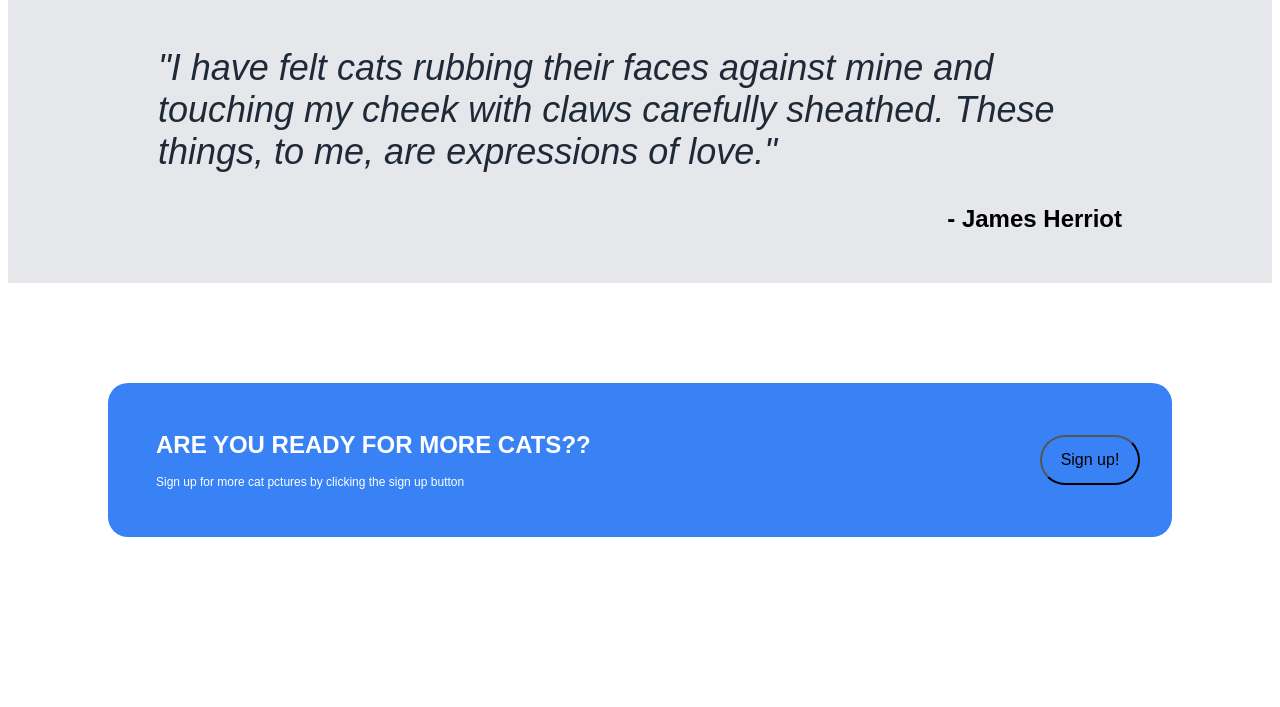
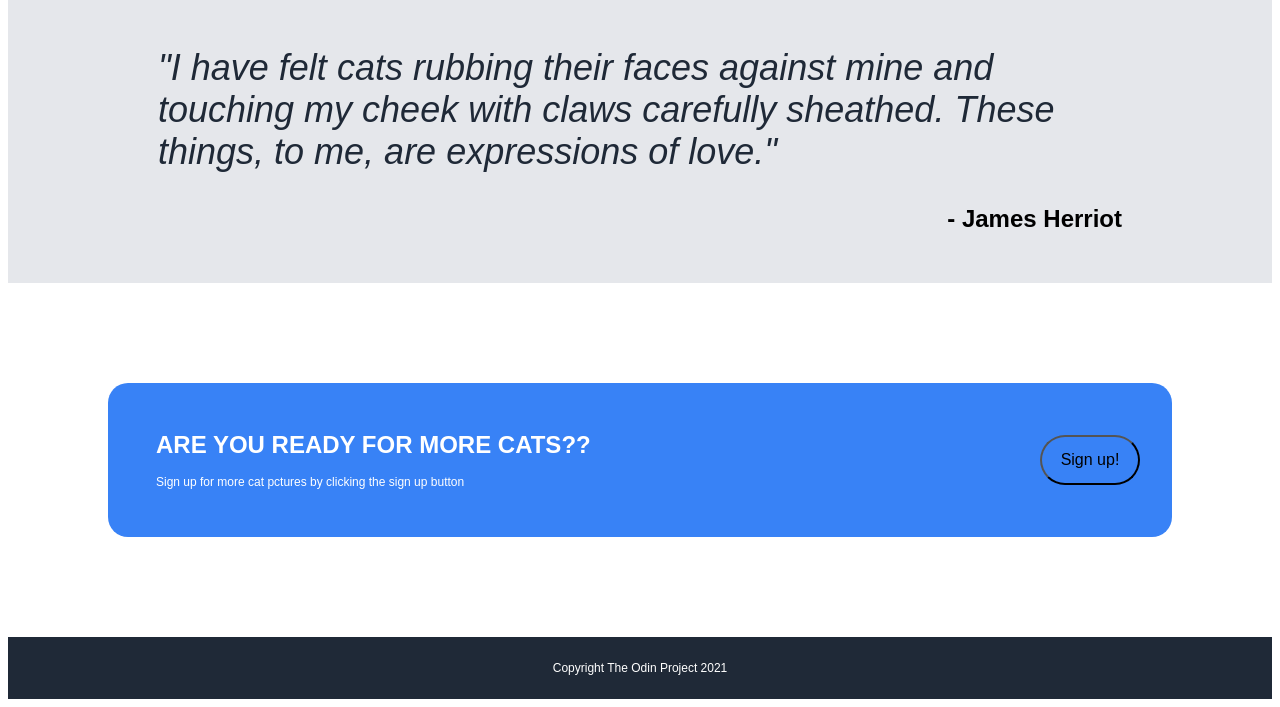
Before and after one commit to EZEKIEL-FROSTY/landing-page, a plain HTML site: page index.html in a window 1280 px wide. Shown: the part 881-1588 px from the top of the page. Before the commit the page ends 1518 px from the top, so only its background shows below. Drawn offline with Linux system fonts and the light colour scheme.

Commit message:
Add footer

```diff
--- a/index.html
+++ b/index.html
@@ -59,7 +59,11 @@
                     <div class="call2">Sign up for more cat pctures by clicking the sign up button</div>
                 </div>
             </div>
-                <button type="button">Sign up!</button>
+            <button type="button">Sign up!</button>
+        </div>
+
+        <div class="footer">
+            Copyright The Odin Project 2021
         </div>
 
     </body>
--- a/style.css
+++ b/style.css
@@ -163,3 +163,14 @@ img{
 .call2{
     font-size: 12px;
 }
+
+.footer{
+    display: flex;
+    justify-content: center;
+    align-items: center;
+    background-color: #1F2937;
+    color: white;
+    font-size: 12px;
+    flex-flow: column-reverse;
+    padding: 24px;
+}
```
